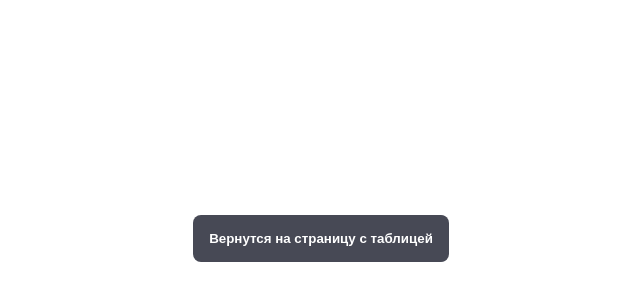
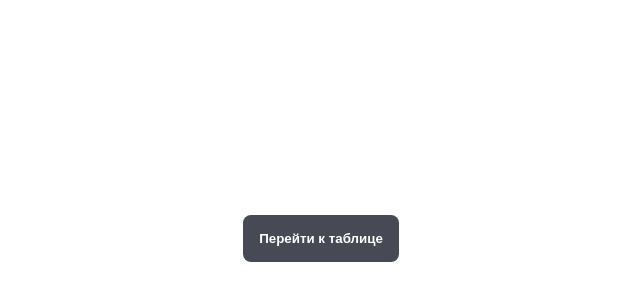
Before and after one commit to HoBager/react-posts, a React (Vite) app: page / in a window 1280 px wide. Shown: the part 162-462 px from the top of the page, without its empty margins (319-959 px from the left). Built offline with nearby package versions, Linux system fonts and the light colour scheme.

Commit message:
Update back-to-table.tsx

```diff
--- a/src/pages/back-to-table/back-to-table.tsx
+++ b/src/pages/back-to-table/back-to-table.tsx
@@ -6,7 +6,7 @@ const BackToTable = () => {
       <Link to={"/1"}>
         <button
           className={styles.back}
-        >{`Вернутся на страницу с таблицей`}</button>
+        >{`Перейти к таблице`}</button>
       </Link>
     </div>
   );
```
